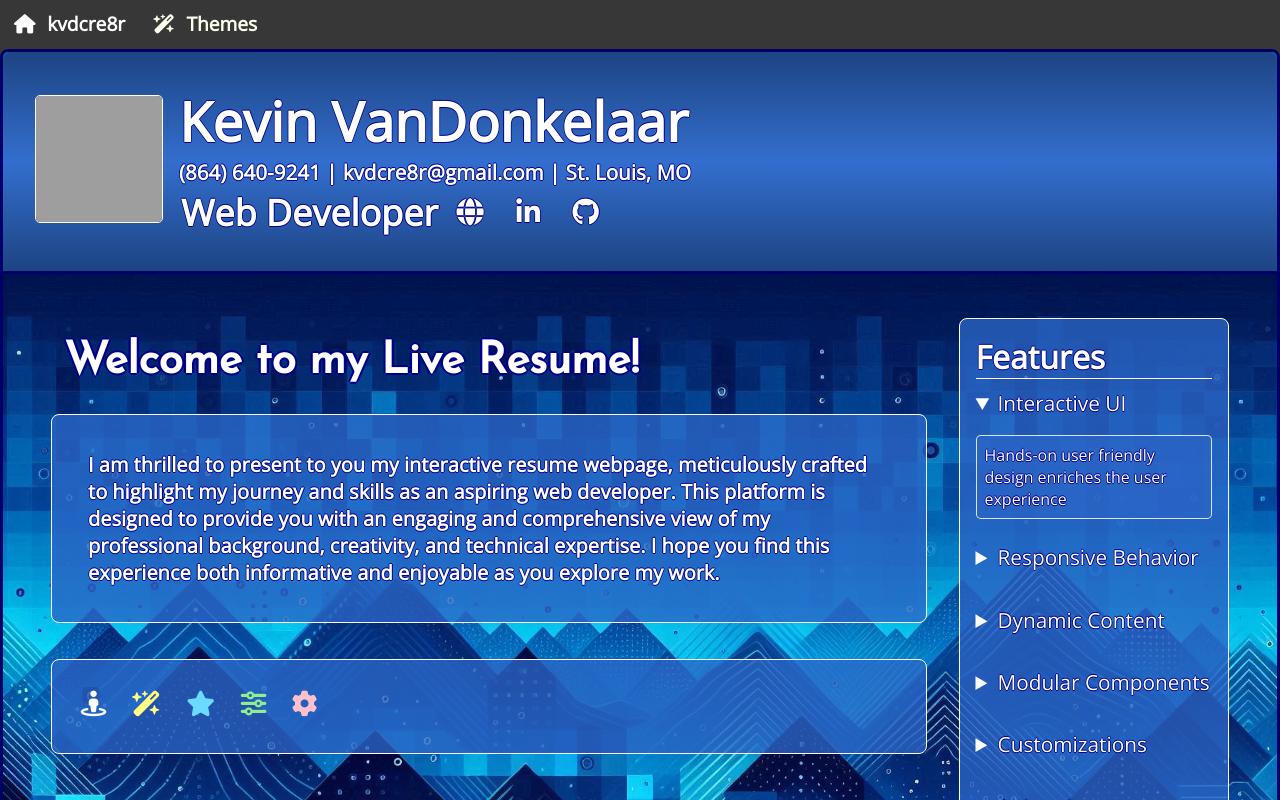
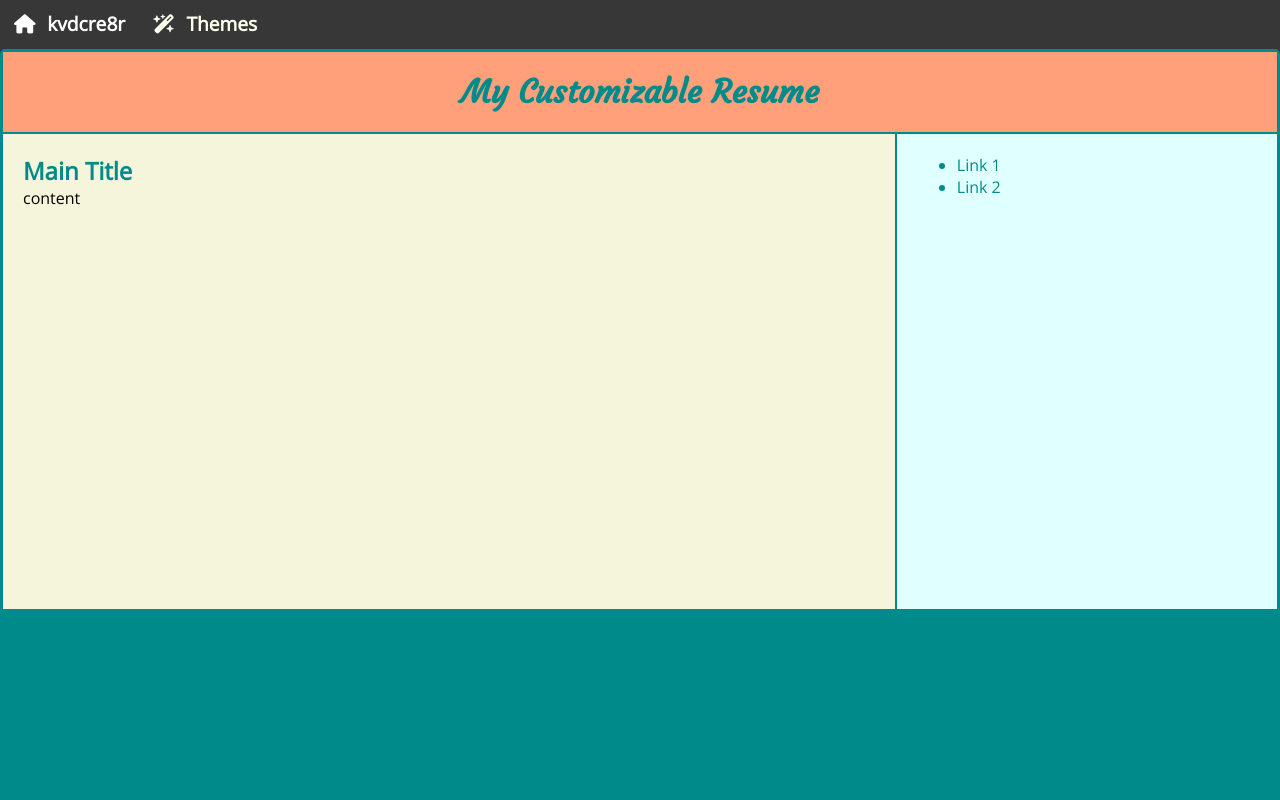
Before and after one commit to kvdcre8r/my_react_resume, a React (Vite) app: page /Custom in a window 1280 px wide. Shown: the top 800 px of the page. Built offline with nearby package versions, Linux system fonts and the light colour scheme; grey boxes are pictures that could not be loaded; the HTML template or start-up script is replaced by a standard one.

Commit message:
began working on customizable resume theme using styled components

```diff
--- a/package.json
+++ b/package.json
@@ -14,7 +14,8 @@
     "react-dom": "^18.3.1",
     "react-router-dom": "^6.26.2",
     "react-slick": "^0.30.2",
-    "slick-carousel": "^1.8.1"
+    "slick-carousel": "^1.8.1",
+    "styled-components": "^6.1.13"
   },
   "devDependencies": {
     "@eslint/js": "^9.9.0",
--- a/src/App.jsx
+++ b/src/App.jsx
@@ -4,6 +4,7 @@ import { Home } from "./Modules/Home/Home.jsx";
 import { Professional } from "./Modules/ThemeProfessional/professional.jsx";
 import { Mainframe } from "./Modules/ThemeMainframe/mainframe.jsx";
 import { Superhero } from "./Modules/ThemeSuperhero/superhero.jsx";
+import Custom from "./Modules/ThemeCustom/Custom.jsx";
 import "./App.css";
 
 // APP ROUTES
@@ -17,6 +18,7 @@ function App() {
         <Route path="/Professional" element={<Professional />} />
         <Route path="/Mainframe" element={<Mainframe />} />
         <Route path="/Superhero" element={<Superhero />} />
+        <Route path="/Custom" element={<Custom />} />
       </Routes>
     </div>
   );
--- a/src/Modules/Nav/btnMenu.jsx
+++ b/src/Modules/Nav/btnMenu.jsx
@@ -20,6 +20,7 @@ export default function btnMenu() {
           <Link to="/superhero" id="btn-superhero">
             <strong>S u p e r h e r o</strong>
           </Link>
+          {/* <Link to="/custom" id="btn-custom">Custom</Link> */}
         </div>
       </div>
     </div>
--- /dev/null
+++ b/src/Modules/ThemeCustom/Container.style.jsx
@@ -0,0 +1,11 @@
+import styled from "styled-components";
+
+const Container = styled.div`
+box-sizing: border-box;
+  background-color: darkcyan;
+  height: 100vh;
+  border: 3px solid darkcyan;
+  border-radius: 5px;
+`;
+
+export default Container;
--- /dev/null
+++ b/src/Modules/ThemeCustom/Custom.jsx
@@ -0,0 +1,24 @@
+// UNDER CONSTRUCTION
+
+import React from "react";
+import Container from "./Container.style";
+import Header from "./Header.style";
+import MainLayout from "./Main";
+
+function Custom() {
+  return (
+    <Container>
+      <Header />
+      <MainLayout />
+    </Container>
+  );
+}
+
+export default Custom;
+
+// available imported fonts:
+// - "courgette"
+// - "spy-agency"
+// - "open-sans"
+// - "champion"
+// - "josefin-sans"
--- /dev/null
+++ b/src/Modules/ThemeCustom/Header.style.jsx
@@ -0,0 +1,19 @@
+import styled from "styled-components";
+
+const HeaderStyle = styled.header`
+  background-color: lightsalmon;
+  padding: 20px;
+  text-align: center;
+  font-family: courgette;
+  color: darkcyan;
+`;
+
+function Header() {
+  return (
+    <HeaderStyle>
+      <h1>My Customizable Resume</h1>
+    </HeaderStyle>
+  );
+}
+
+export default Header;
--- /dev/null
+++ b/src/Modules/ThemeCustom/Main.jsx
@@ -0,0 +1,32 @@
+import React from "react";
+import styled from "styled-components";
+import { Sidebar } from "./Sidebar.style";
+import { MainContent } from "./MainContent.style";
+
+export const MainStyle = styled.div`
+  display: flex;
+  border-top: 2px solid darkcyan;
+  border-bottom: 2px solid darkcyan;
+  h2 {
+    color: darkcyan;
+  }
+`;
+
+function MainLayout() {
+  return (
+      <MainStyle>
+        <MainContent>
+          <h2>Main Title</h2>
+          <p>content</p>
+        </MainContent>
+        <Sidebar>
+          <ul>
+            <li>Link 1</li>
+            <li>Link 2</li>
+          </ul>
+        </Sidebar>
+      </MainStyle>
+  );
+}
+
+export default MainLayout;
--- /dev/null
+++ b/src/Modules/ThemeCustom/MainContent.style.jsx
@@ -0,0 +1,8 @@
+import styled from "styled-components";
+
+export const MainContent = styled.main`
+  background-color: beige;
+  padding: 20px;
+  width: 70%;
+  padding-bottom: 400px;
+`;
--- /dev/null
+++ b/src/Modules/ThemeCustom/Sidebar.style.jsx
@@ -0,0 +1,11 @@
+import styled from "styled-components";
+
+export const Sidebar = styled.aside`
+  width: 30%;
+  background-color: lightcyan;
+  padding: 20px;
+  border-left: 2px solid darkcyan;
+  ul {
+    color: darkcyan;
+  }
+`;
```
Also changed, not shown: src/Modules/ThemeCustom/Main.style.jsx (added, +7 -0 lines), 1 other file (tests, documents, lock files or other folders).
